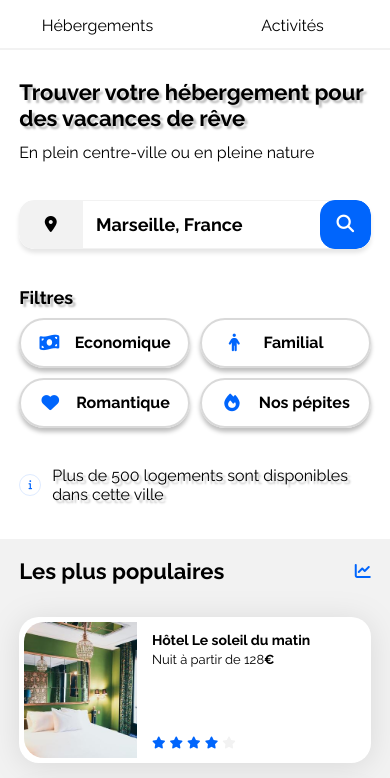
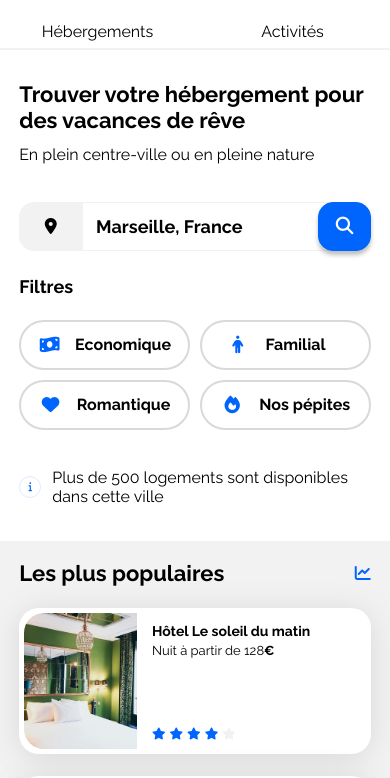
Before and after one commit to Arripal/Booki, a plain HTML site: page index.html in a window 390 px wide. Shown: the part 65-843 px from the top of the page. Drawn offline with Linux system fonts and the light colour scheme.

Commit message:
Refactorisation du CSS

```diff
--- a/css/style.css
+++ b/css/style.css
@@ -65,13 +65,12 @@ li {
 	color: var(--main-bg-color);
 }
 
-/* Le code ci-dessous correspond à la version responsive uniquement */
 /****** Header ********/
 .main-header {
 	display: flex;
 	justify-content: space-between;
 	align-items: center;
-	height: 79px;
+	height: 4.938em;
 }
 
 .booki-logo {
@@ -79,21 +78,17 @@ li {
 	align-items: center;
 }
 .header-logo {
-	width: 61.09px;
-	height: 19px;
+	width: 3.818em;
+	height: 1.188em;
 }
 
 .header-nav {
 	display: flex;
-	justify-content: flex-end;
-	height: 79px;
-	width: 344px;
+	justify-content: space-between;
+	height: inherit;
+	width: 15.25em;
 }
-.nav-links {
-	display: flex;
-	width: 15.25em;
-	justify-content: space-between;
-}
+
 .nav-link-wrapper {
 	display: flex;
 	align-items: flex-end;
@@ -124,14 +119,14 @@ li {
 	border-radius: 15px;
 	max-width: 23.5625em;
 	display: flex;
-	margin: 2.375em 0;
+	margin: 38px 0;
 }
 .search-bar {
 	border: 1px solid var(--main-bg-color);
 	border-right: none;
 	height: 3.0625rem;
 	max-width: 12.25em;
-	min-width: 50%;
+	min-width: 52%;
 	font-size: 1.125rem;
 	text-align: center;
 	font-weight: bold;
@@ -159,7 +154,7 @@ li {
 	border-bottom-right-radius: 15px;
 	font-size: 1.1rem;
 	font-weight: bold;
-	width: 45%;
+	width: 48%;
 	display: flex;
 	align-items: center;
 	justify-content: center;
@@ -175,7 +170,7 @@ li {
 	justify-content: space-evenly;
 	align-items: center;
 	max-width: 47.375rem;
-	margin-bottom: 2.375em;
+	margin-bottom: 38px;
 }
 
 .filtres-title {
@@ -192,17 +187,21 @@ li {
 	border-radius: 25px;
 	font-weight: bold;
 	font-size: 1rem;
-	padding: 0 1em;
+	padding: 0 16px;
 	cursor: pointer;
+}
+.filtres .filtre:nth-child(3) {
+	padding-left: 8px;
+	padding-right: 16px;
 }
 .filtre > i {
 	display: flex;
 	justify-content: center;
 	align-items: center;
-	margin-right: 0.4em;
-	width: 22px;
-	height: 22px;
-	font-size: 1.1em;
+	margin-right: 6.4px;
+	width: 1.325em;
+	height: 1.325em;
+	font-size: 1.1rem;
 }
 
 .filtre:hover {
@@ -213,7 +212,7 @@ li {
 .infobar {
 	display: flex;
 	align-items: center;
-	margin-bottom: 2.188rem;
+	margin-bottom: 35.008px;
 }
 
 .infobar > i {
@@ -223,8 +222,8 @@ li {
 	border: 1px solid #deebff;
 	border-radius: 50%;
 	font-size: 0.6rem;
-	min-width: 22px;
-	height: 22px;
+	min-width: 1.375rem;
+	height: 1.375rem;
 	margin-right: 0.688rem;
 }
 /****** Hebergements And Populaires ***********/
@@ -257,11 +256,9 @@ li {
 	font-size: 0.9rem;
 }
 
-/* TODO : Modification de la font-size 1rem => .9rem , pour ajouter un peu de margin bottom entre le titre et le subtitre, et entre ce dernier et le rating */
-
 .hebergements-cards .card-subtitle {
 	margin-bottom: 3px;
-	font-size: 14px;
+	font-size: 0.9rem;
 }
 .hebergements-cards .card-rating {
 	margin-bottom: 5px;
@@ -407,7 +404,9 @@ li {
 		flex-direction: row;
 		justify-content: space-between;
 	}
-
+	.populaires-cards .card {
+		margin-top: 22px;
+	}
 	.populaires-cards a {
 		width: 30%;
 	}
@@ -430,6 +429,17 @@ li {
 	.activites-cards .card-text {
 		height: 25%;
 	}
+
+	/***** Filtres ********/
+	.filtres {
+		flex-wrap: wrap;
+		justify-content: space-between;
+		max-width: 41.75em;
+	}
+	.filtres-title {
+		margin-bottom: 25px;
+		width: 100%;
+	}
 }
 
 /* Small devices (phones, less than 768px) */
@@ -442,21 +452,18 @@ li {
 	.main-header {
 		height: 115px;
 		flex-direction: column;
-		margin-bottom: 1.8125em;
+		margin-bottom: 30.88px;
 	}
-	.main-header .booki-logo {
+	.booki-logo {
 		height: 79px;
 	}
-	.main-header .header-nav {
+	.header-nav {
 		height: auto;
 		width: 100%;
-		justify-content: space-evenly;
+		align-items: center;
 	}
-	.header-nav .nav-links {
-		width: 100%;
-	}
+
 	.header-nav .nav-link-wrapper {
-		padding-bottom: 0.8em;
 		width: 50%;
 		border: none;
 		border-bottom: 2px solid var(--main-bg-color);
@@ -474,17 +481,14 @@ li {
 	.hebergement-search {
 		padding: 0 1.2em;
 	}
-	.hebergement-search .search-title {
+	.search-title {
 		line-height: 1.2;
 		margin-bottom: 0.5em;
-		text-shadow: 3px 3px 2px rgba(0, 0, 0, 0.25);
 	}
 	/****** FORM *********/
 
 	.search-form {
 		width: 100%;
-		box-shadow: 0 4px 4px 0 rgba(0, 0, 0, 0.1);
-		overflow: hidden;
 		position: relative;
 	}
 	.search-btn-txt {
@@ -496,6 +500,8 @@ li {
 	}
 	.search-bar {
 		padding-left: 0.7em;
+		border-top-right-radius: 15px;
+		border-bottom-right-radius: 15px;
 		text-align: left;
 		min-width: 82%;
 	}
@@ -504,7 +510,8 @@ li {
 		right: 0;
 		height: 49px;
 		border-radius: 15px;
-		width: 14.5%;
+		width: 15%;
+		box-shadow: 0 4px 4px 0 rgba(0, 0, 0, 0.25);
 	}
 	.location-icon {
 		width: 18%;
@@ -528,19 +535,14 @@ li {
 		padding: 0 0.2em;
 		justify-content: space-evenly;
 		margin: 10px 0;
-		box-shadow: 0 4px 4px 0 rgba(0, 0, 0, 0.25);
 	}
-	.filtre > i {
+	.filtre i {
 		margin: 0;
 	}
 	.filtres-title {
 		grid-column: span 2;
-		text-shadow: 3px 3px 2px rgba(0, 0, 0, 0.25);
 	}
 
-	.infobar span {
-		text-shadow: 3px 3px 2px rgba(0, 0, 0, 0.25);
-	}
 	/***** Hebergments & Populaires **********/
 
 	.hebergements-and-populaires section {
--- a/index.html
+++ b/index.html
@@ -36,13 +36,11 @@
 				</div>
 
 				<nav class="header-nav">
-					<div class="nav-links">
-						<div class="nav-link-wrapper">
-							<a href="#hebergements">Hébergements</a>
-						</div>
-						<div class="nav-link-wrapper">
-							<a href="#activites">Activités</a>
-						</div>
+					<div class="nav-link-wrapper">
+						<a href="#hebergements">Hébergements</a>
+					</div>
+					<div class="nav-link-wrapper">
+						<a href="#activites">Activités</a>
 					</div>
 				</nav>
 			</header>
@@ -65,7 +63,7 @@
 							class="search-bar"
 						/>
 						<button class="submit-search">
-							<div class="search-btn-txt">Rechercher</div>
+							<span class="search-btn-txt">Rechercher</span>
 							<i class="fa-solid fa-magnifying-glass search-btn-image"></i>
 						</button>
 					</form>
```
